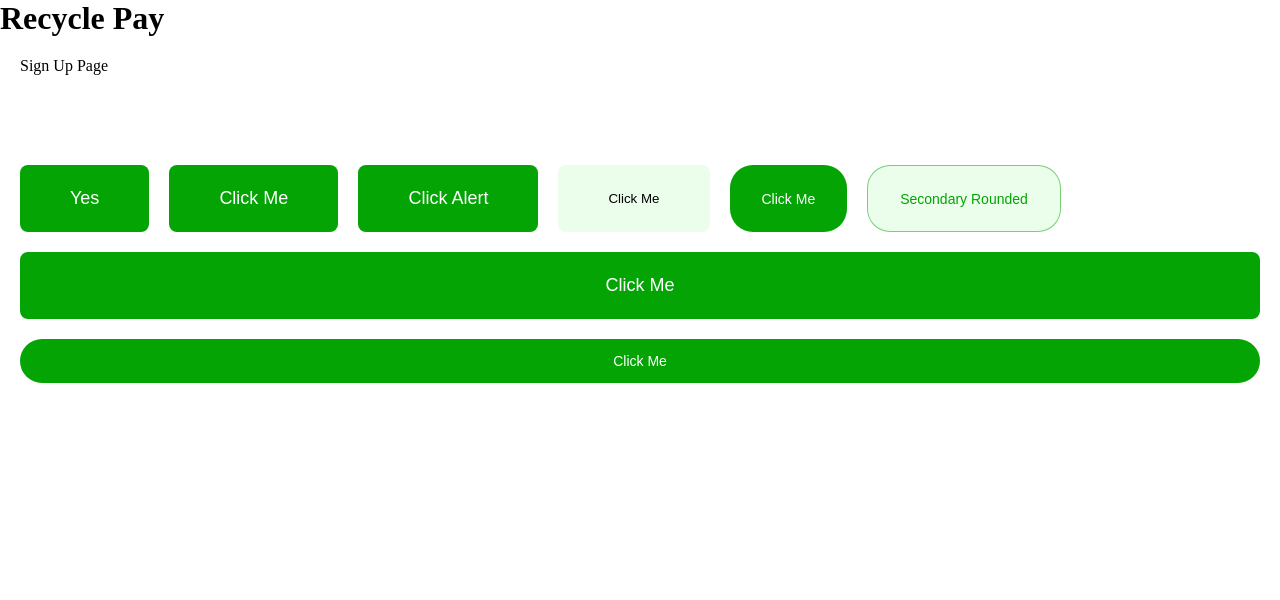
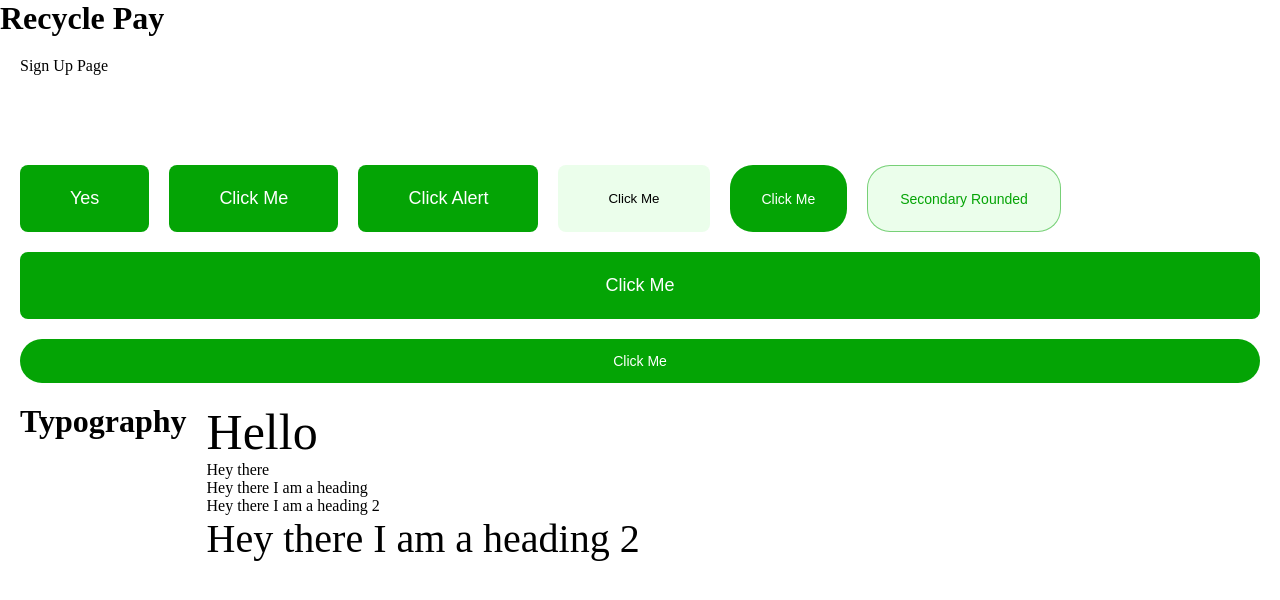
Before and after one commit to teddyrugged/Recycle-pay-react-app, a React (Create React App) app: page / in a window 1280 px wide. Shown: the top 600 px of the page. Built offline with nearby package versions, Linux system fonts and the light colour scheme.

Commit message:
feat: typography

```diff
--- a/src/components/elements/Text/index.jsx
+++ b/src/components/elements/Text/index.jsx
@@ -1,20 +1,40 @@
 import React from 'react';
 import PropTypes from 'prop-types';
+import clsx from 'clsx';
 
-export const Text = ({ text, children }) => <p>{text || children}</p>;
+export const Text = ({ text, size, weight, children }) => (
+  <p style={{ fontSize: size ?? 16, fontWeight: weight ?? 450 }} className={clsx()}>
+    {text || children}
+  </p>
+);
 
-export const Heading = ({ text, children, level, ...props }) =>
-  React.createElement(`h${level || 1}`, { ...props }, text || children);
+export const Heading = ({ text, children, size, weight, level, ...props }) =>
+  React.createElement(
+    `h${level || 1}`,
+    {
+      style: {
+        fontSize: size ?? 16,
+        fontWeight: weight ?? 450,
+      },
+      ...props,
+    },
+    text || children
+  );
 
 Text.Heading = Heading;
 
-Text.propTypes = {
+const basePropTypes = {
+  weight: PropTypes.oneOf([400, 500, 700]),
+  size: PropTypes.number,
   text: PropTypes.string,
   children: PropTypes.node,
 };
 
+Text.propTypes = {
+  ...basePropTypes,
+};
+
 Heading.propTypes = {
-  text: PropTypes.string,
+  ...basePropTypes,
   level: PropTypes.oneOf([1, 2, 3, 4, 5, 6]),
-  children: PropTypes.node,
 };
--- a/src/index.css
+++ b/src/index.css
@@ -1,9 +1,14 @@
 :root {
+  /*COLORS*/
   --white: #ffffff;
-  /*colors*/
+  /*primary*/
   --primary-main: #04a405;
   --primary-10: #ebfeeb;
   --primary-80: #025002;
+
+  /*neutral*/
+  --neutral-60: #18181899;
+  --neutral-70: #181818b2;
 }
 
 * {
--- a/src/pages/Auth/SignUpPage/index.jsx
+++ b/src/pages/Auth/SignUpPage/index.jsx
@@ -1,5 +1,5 @@
 import React from 'react';
-import { Button } from 'components';
+import { Button, Text } from 'components';
 
 export const SignUpPage = () => (
   <div
@@ -29,6 +29,15 @@ export const SignUpPage = () => (
       <Button round btnType="secondary" text="Secondary Rounded" />
       <Button stretch btnType="primary" text="Click Me" />
       <Button round stretch btnType="primary" text="Click Me" />
+      <h1>Typography</h1>
+      <div>
+        <Text size={50}>Hello</Text>
+        <Text text="Hey there" />
+        <Text.Heading text="Hey there I am a heading" />
+        <Text.Heading level={2} text="Hey there I am a heading 2" />
+
+        <Text.Heading size={40} weight={500} text="Hey there I am a heading 2" />
+      </div>
     </div>
   </div>
 );
```
